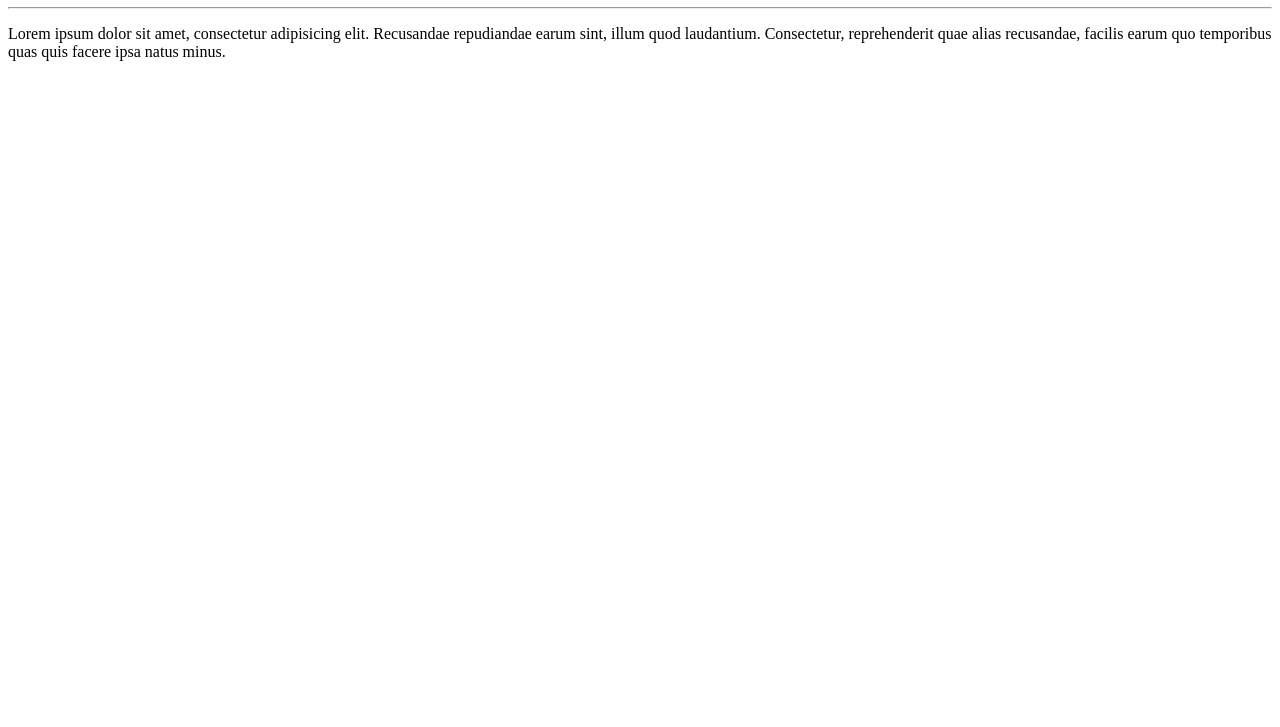
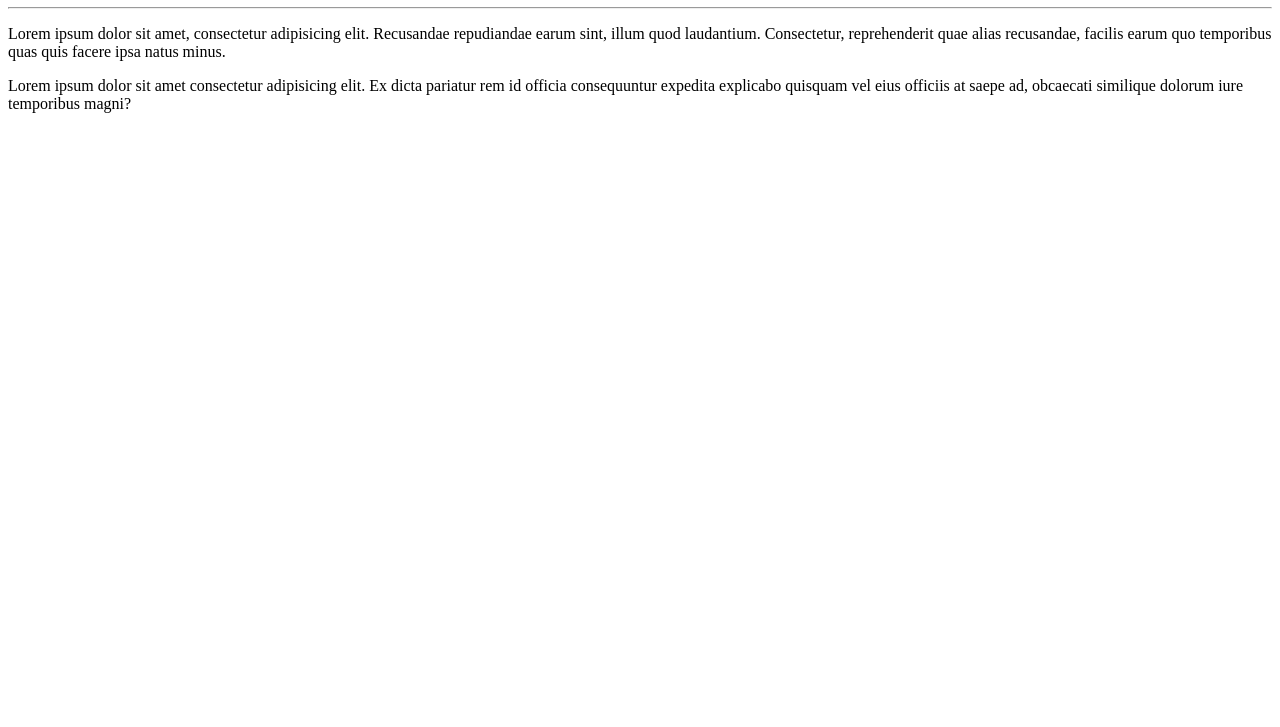
Before and after one commit to TarcisioMota22/Ola-Mundo, a plain HTML site: page site exemplo/index.html in a window 1280 px wide. Shown: the part 73-800 px from the top of the page. Drawn offline with Linux system fonts and the light colour scheme.

Commit message:
Adicionei um parágrafo.

```diff
--- a/site exemplo/index.html
+++ b/site exemplo/index.html
@@ -10,5 +10,6 @@
     <h1>OLA, Mundo!</h1>
     <hr>
     <p>Lorem ipsum dolor sit amet, consectetur adipisicing elit. Recusandae repudiandae earum sint, illum quod laudantium. Consectetur, reprehenderit quae alias recusandae, facilis earum quo temporibus quas quis facere ipsa natus minus.</p>
+    <p>Lorem ipsum dolor sit amet consectetur adipisicing elit. Ex dicta pariatur rem id officia consequuntur expedita explicabo quisquam vel eius officiis at saepe ad, obcaecati similique dolorum iure temporibus magni?</p>
 </body>
 </html>
```
